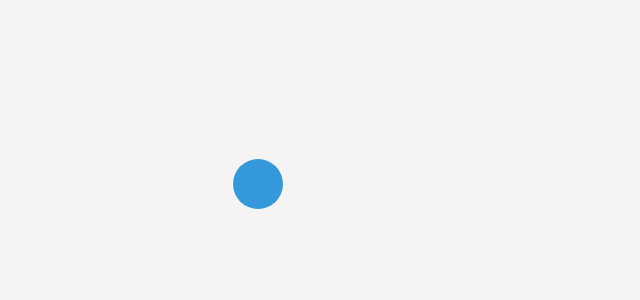
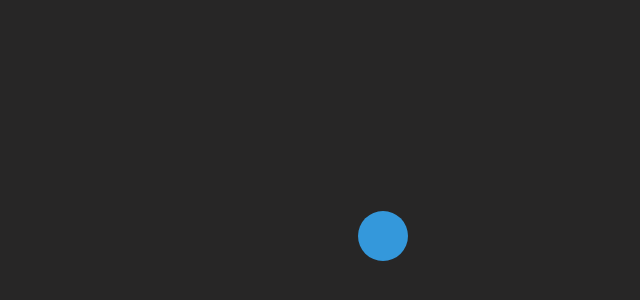
Before and after one commit to karkeybipin/egg_game, a plain HTML site: page A-Website layout/movingcircle.html in a window 1280 px wide. Shown: the part 314-614 px from the top of the page, without its empty margins (268-908 px from the left). Drawn offline with Linux system fonts and the light colour scheme.

Commit message:
Can be used as a Loader

```diff
--- a/A-Website layout/movingcircle.html
+++ b/A-Website layout/movingcircle.html
@@ -12,7 +12,8 @@
         justify-content: center;
         align-items: center;
         height: 100vh;
-        background-color: #f4f4f4;
+
+        background-color: #272626;
       }
 
       .circle {
@@ -25,13 +26,16 @@
     </style>
   </head>
   <body>
+
+    <!-- background-color: #f4f4f4; -->
+
     <div class="circle"></div>
 
     <script>
       const circle = document.querySelector(".circle");
       let angle = 0;
       const radius = 150;
-      const speed = 0.05;
+      const speed = 0.005;
 
       function moveCircle() {
         const x = window.innerWidth / 2 + radius * Math.cos(angle) - 25;
```
